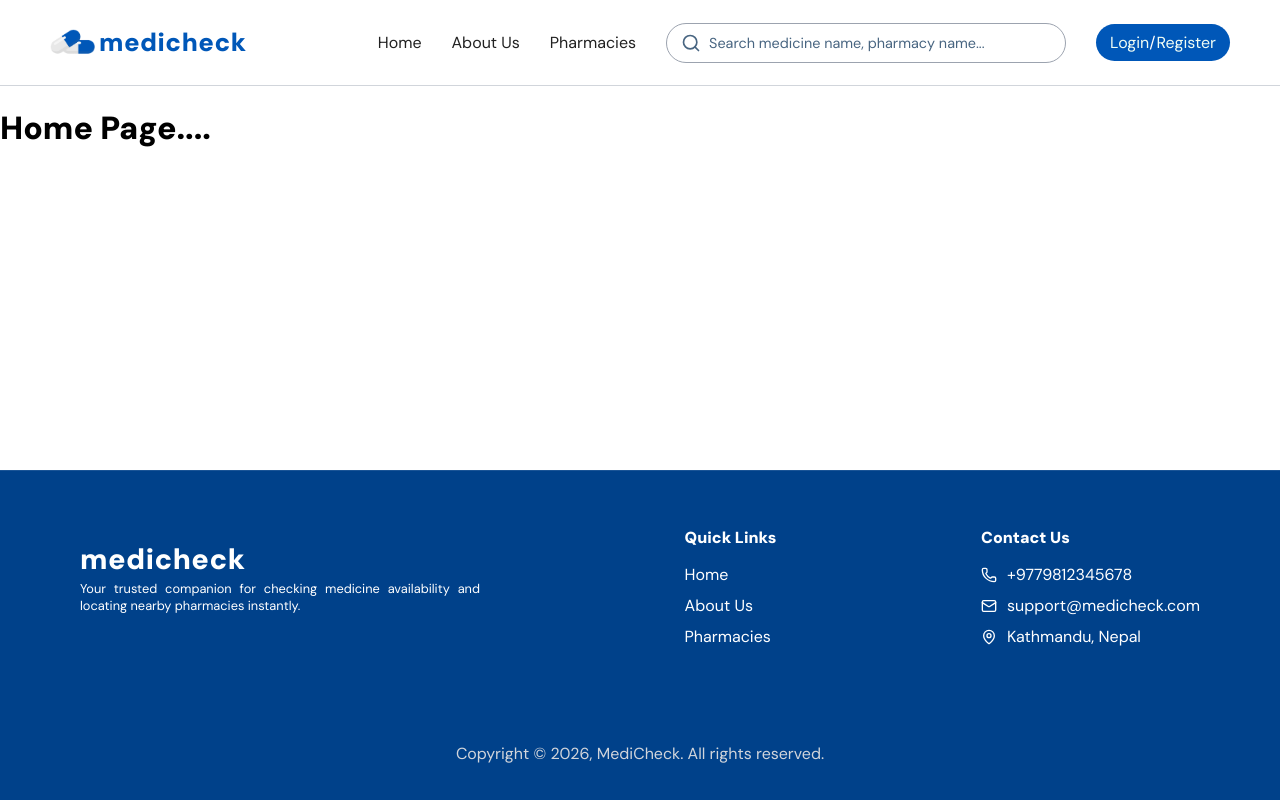
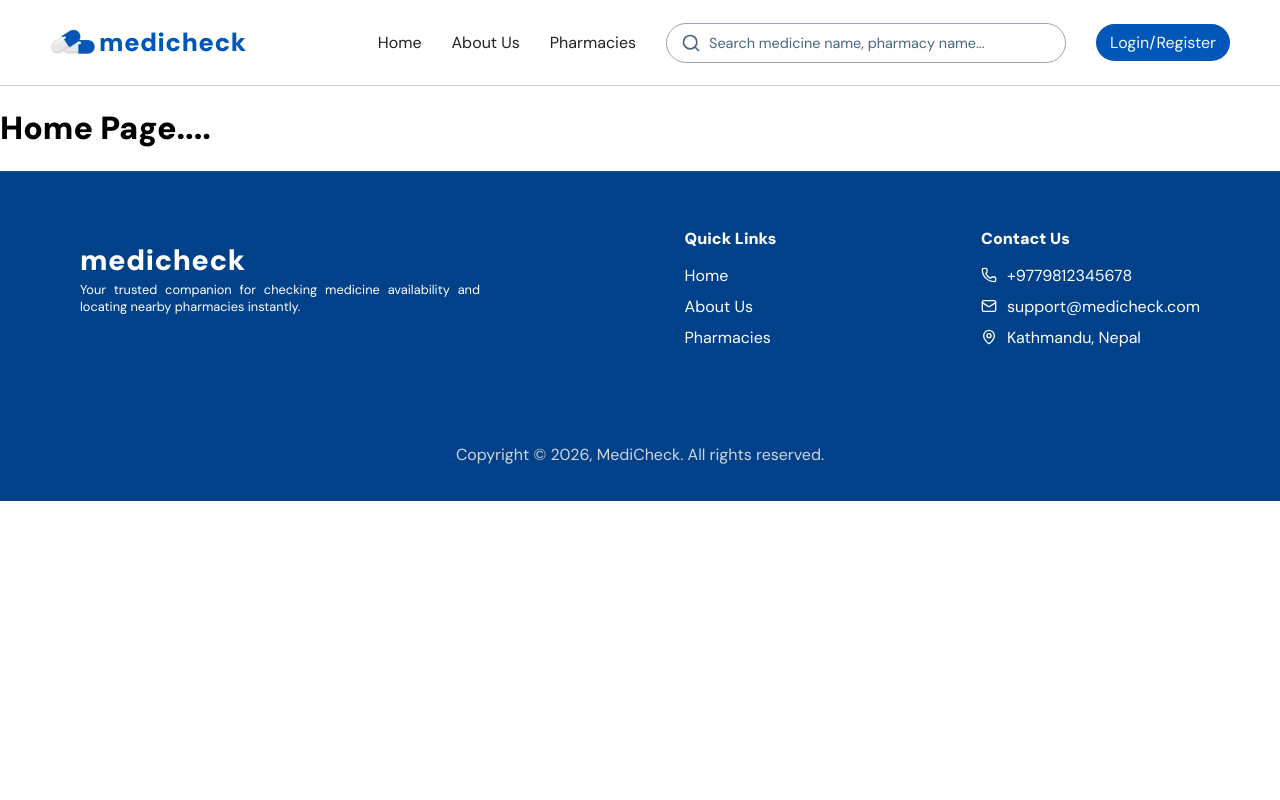
Before and after one commit to satyam-th/MediCheck, a React app in the folder frontend/: page / in a window 1280 px wide. Built offline with nearby package versions, Linux system fonts and the light colour scheme; the HTML template or start-up script is replaced by a standard one.

Commit message:
fix footer positioning

```diff
--- a/frontend/src/components/layout/Footer/Footer.module.css
+++ b/frontend/src/components/layout/Footer/Footer.module.css
@@ -3,10 +3,6 @@
     border-top: 1px solid rgba(255, 255, 255, 0.1);
     padding: 40px 80px 20px 80px;
     color: white;
-    position: fixed;
-    bottom: 0;
-    left: 0;
-    width: 100%;
     box-sizing: border-box;
 }
 
@@ -78,7 +74,6 @@
 @media (max-width: 768px) {
     .mainFooter {
         padding: 32px 40px 16px 40px;
-        position: static;
     }
 
     .mainFooterContainer {
```
